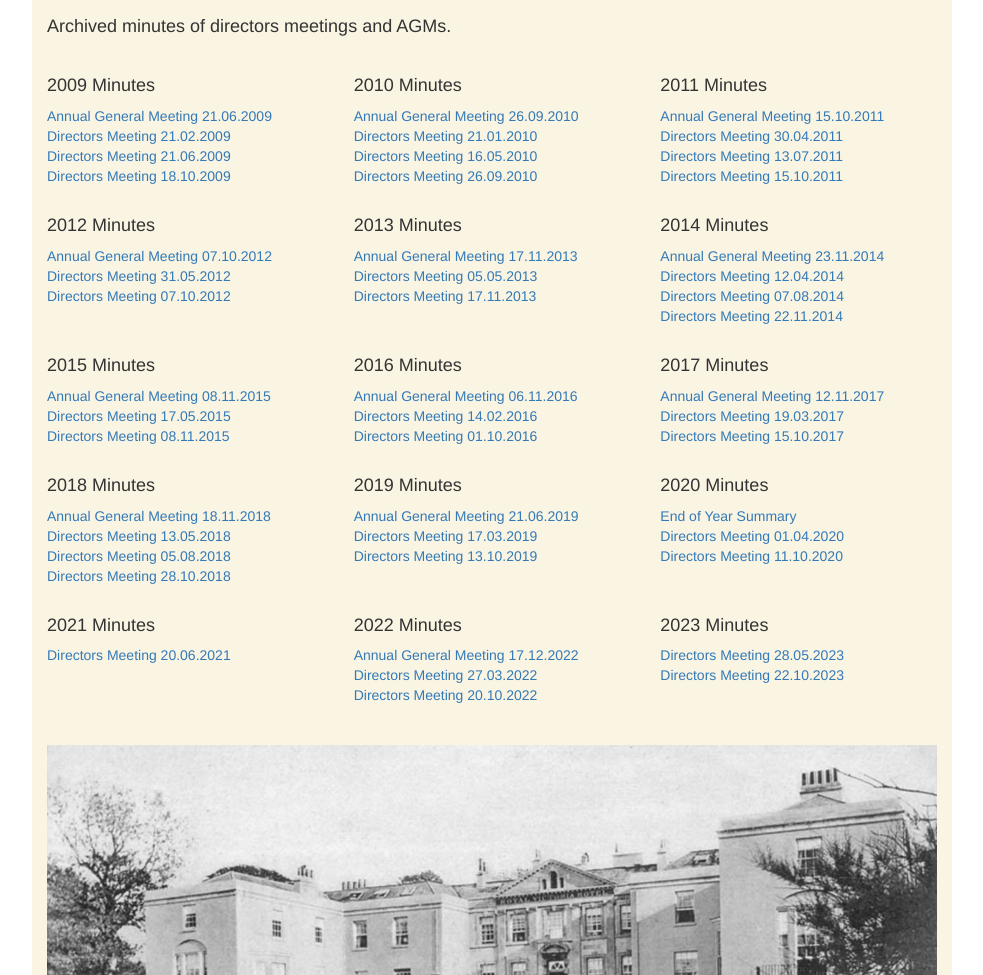
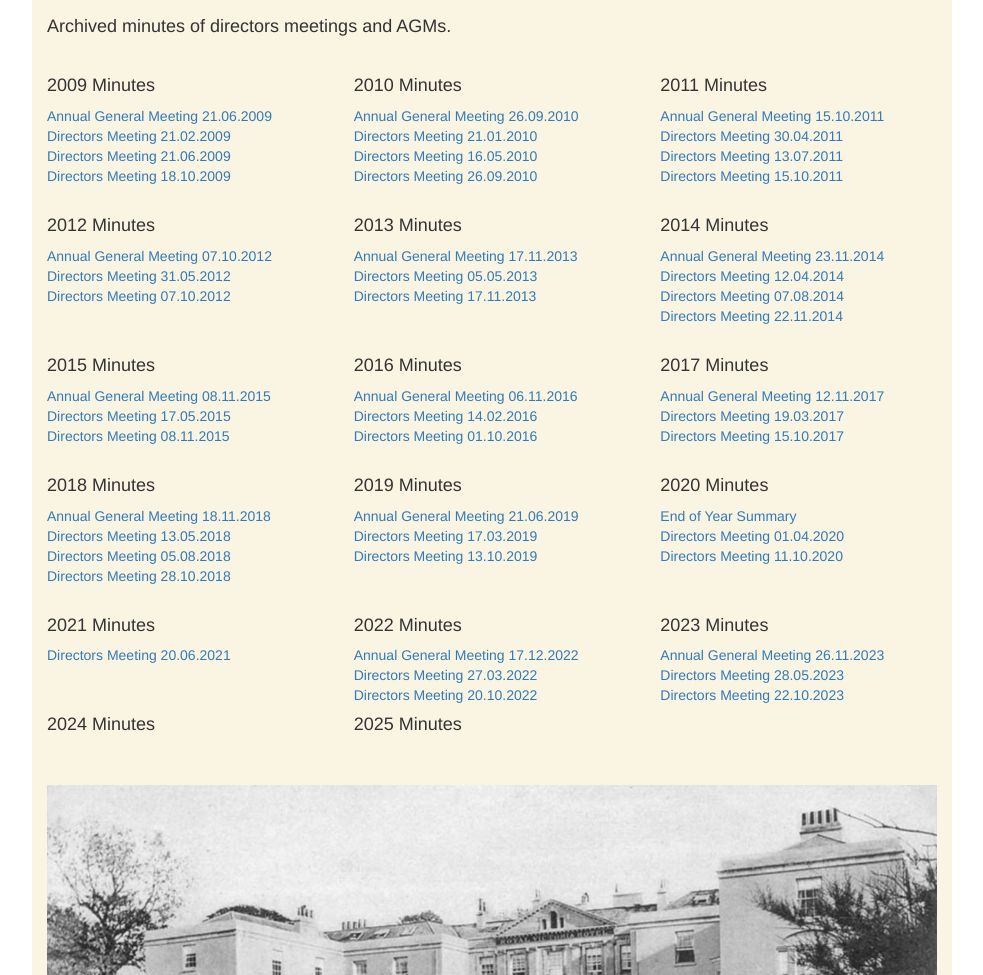
Before and after one commit to MrPeerless/Royal-Victoria, a plain HTML site: page docs/minutes.html in a window 1280 px wide. Shown: the part 125-1100 px from the top of the page, without its empty margins (148-1131 px from the left). Drawn offline with nearby package versions, Linux system fonts and the light colour scheme.

Commit message:
Update 07.10.2024
index and minutes update.

```diff
--- a/docs/minutes.html
+++ b/docs/minutes.html
@@ -179,11 +179,25 @@
             </div>
             <div class="col-sm-4">
                 <h4>2023 Minutes</h4>
+                <a href="https://drive.google.com/file/d/1zNljywZZ2O_c4Sd7IvVNQVXe4uDeREec/view?usp=sharing" target="_blank">Annual General Meeting 26.11.2023</a>
+                <br>
                 <a href="https://drive.google.com/file/d/1bBrPvqUrmm2a9HXnzip2cdJYF72APu9n/view?usp=sharing" target="_blank">Directors Meeting 28.05.2023</a>
                 <br>
                 <a href="https://docs.google.com/document/d/1fO5voYqXL4ZhXJymojLWN3op8M2vMHIb/edit?usp=drive_link&ouid=112605547618903999002&rtpof=true&sd=true" target="_blank">Directors Meeting 22.10.2023</a>
             </div>
         </div>
+
+
+        <div class="row">
+            <div class="col-sm-4">
+                <h4>2024 Minutes</h4>
+            </div>
+            <div class="col-sm-4">
+                <h4>2025 Minutes</h4>
+            </div>
+        </div>
+
+
         <br>
         <br>
         <img class="img-responsive" src="./graphics/Royal_Victoria_Hotel_Banner.jpg" alt="Royal Victoria Hotel">
```
Also changed, not shown: docs/index.html (+2 -2 lines).
